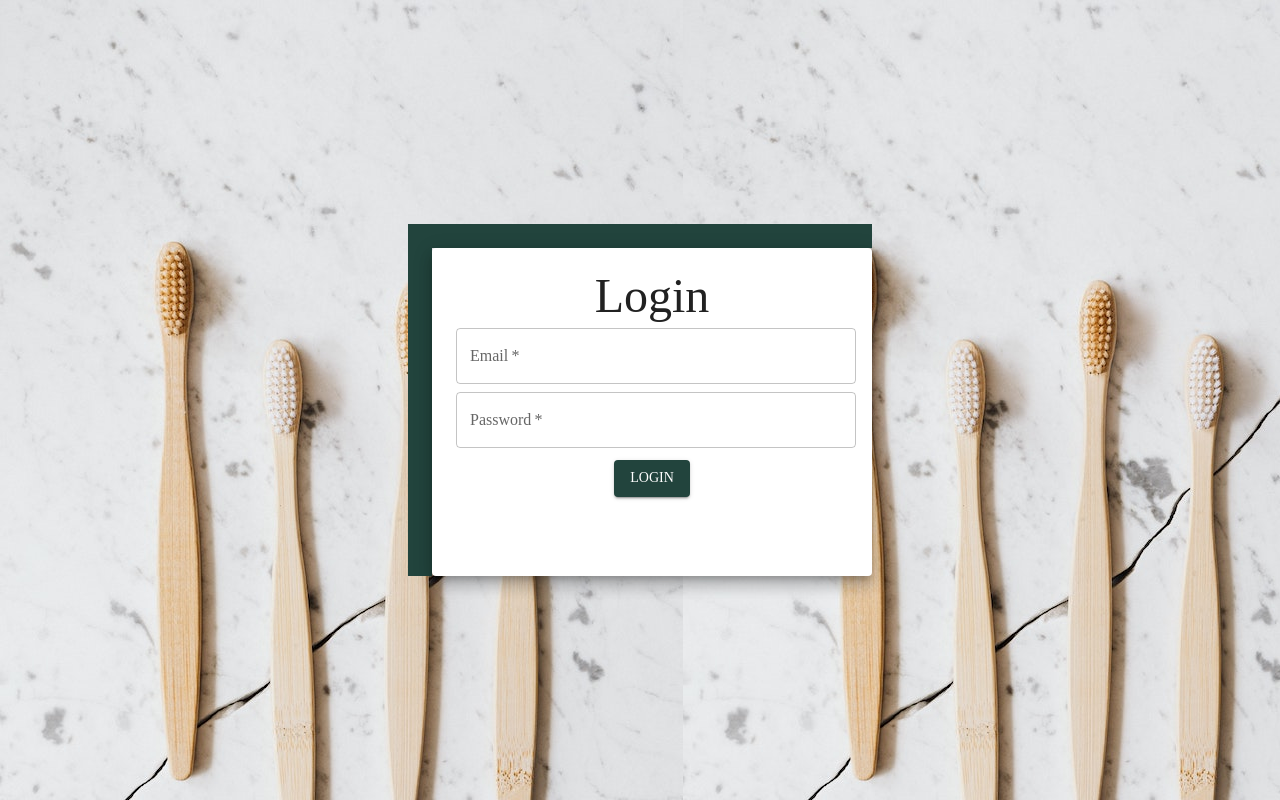
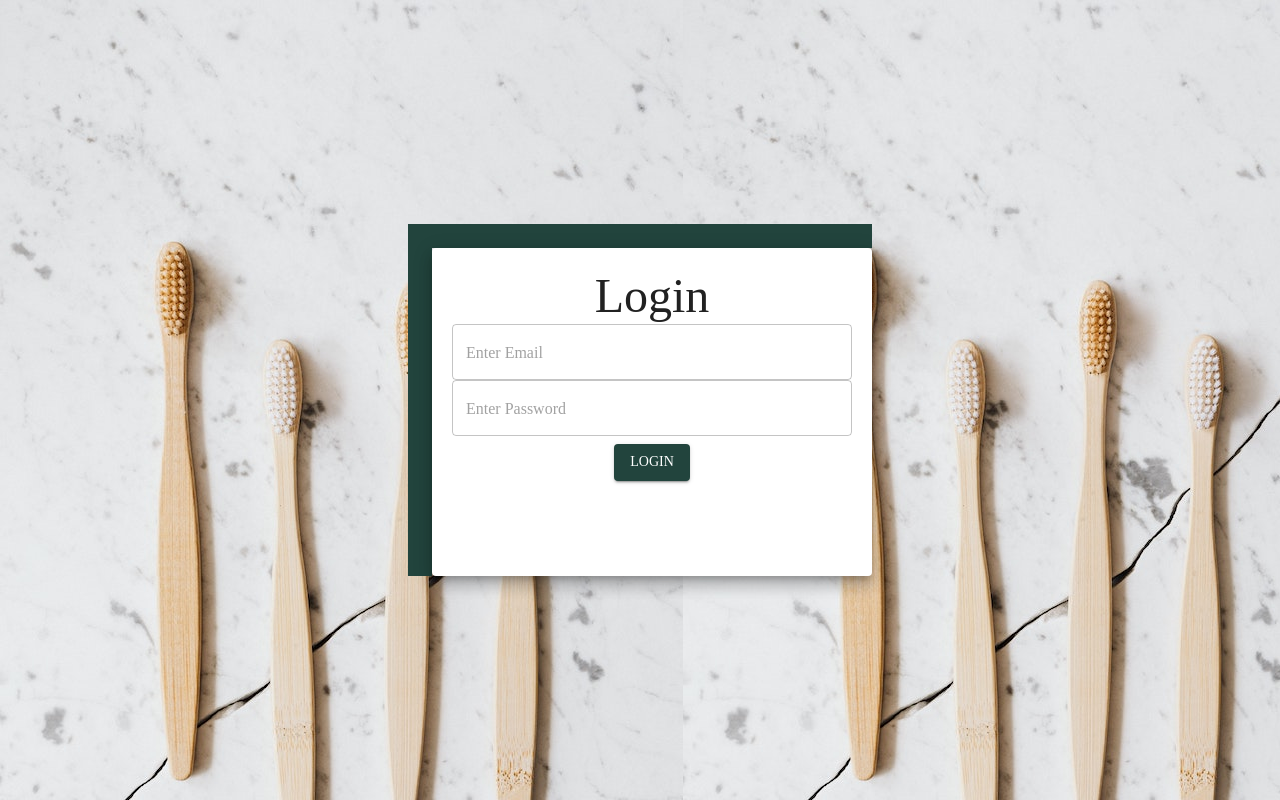
Before and after one commit to Dentismo/t-3, a React (Create React App) app in the folder client/: page /login in a window 1280 px wide. Built offline with nearby package versions, Linux system fonts and the light colour scheme.

Commit message:
#24 Improve validation checker with formik

```diff
--- a/client/package.json
+++ b/client/package.json
@@ -15,6 +15,7 @@
     "@types/react": "^18.0.24",
     "@types/react-dom": "^18.0.8",
     "dotenv": "^16.0.3",
+    "formik": "^2.2.9",
     "moment": "^2.29.4",
     "notistack": "^2.0.8",
     "react": "^18.2.0",
@@ -24,7 +25,8 @@
     "react-router-dom": "^6.4.3",
     "react-scripts": "5.0.1",
     "typescript": "^4.8.4",
-    "web-vitals": "^2.1.4"
+    "web-vitals": "^2.1.4",
+    "yup": "^0.32.11"
   },
   "scripts": {
     "start": "react-scripts start",
--- a/client/src/components/LoginForm.tsx
+++ b/client/src/components/LoginForm.tsx
@@ -1,11 +1,21 @@
 import { ThemeProvider } from "@emotion/react";
 import { Button, createTheme, Grid, Paper, TextField, Typography } from "@mui/material";
-import { useState } from "react";
+import { useFormik } from "formik";
+import { useNavigate } from "react-router-dom";
+import * as Yup from "yup";
+
 
 const paperStyle = {padding: 20, height: '18rem', width: '25rem'}
 const textStyle = {margin: 4}
 
-const theme = createTheme({
+const styles = {
+    form: {
+        display: 'flex',
+        flexDirection: 'column' as 'column'
+    }
+}
+
+const theme = createTheme(  {
     typography: {
         fontFamily: [
             '-Playfair-Display'
@@ -13,33 +23,65 @@ const theme = createTheme({
     },
 });
 
-function LoginForm() {
-    const[email, setEmail] = useState('');
-    const[password, setPassword] = useState('');
-    const[error, setError] = useState(false);
-    const[passwordError, setPasswordError] = useState(false);
+    function LoginForm() {
+        const navigate = useNavigate();
 
-    const loginClick = () => {
-        if(!email) {
-            setError(true);
-            return null;
-        }
-            setError(false);
-            return null;
+        const formik = useFormik({
+            initialValues: {
+                email: '',
+                password: ''
+            },
+            validationSchema: Yup.object({
+                email: Yup.string()
+                .email("Invalid Email")
+                .required("Required"),
 
-    };
+                password: Yup.string()
+                .required("Required")
+            }),
+            onSubmit: (values, {resetForm}) => {
+                if(values.email === 'ivan@gmail.com' && values.password === 'ivan123') {
+                    ///navigate("/dashboard")
+                    resetForm()
+                }
+            }
+        });
 
     return (
         <ThemeProvider theme={theme}>
         <Grid textAlign='center'>
             <Paper elevation={10} style={paperStyle}>
                 <Grid textAlign='center'>
-
                     <Typography variant='h3'>Login</Typography>
                 </Grid>
-                <TextField style={textStyle} label='Email' placeholder="Enter Email" fullWidth required value={email} error={error} name='email' onChange={(e) => setEmail(e.target.value)}></TextField>
-                <TextField style={textStyle} label='Password' placeholder="Enter Password" type='password' fullWidth required value={password} error={error} name='password' onChange={(e) => setPassword(e.target.value) }></TextField>
-                <Button onClick={loginClick} type='submit' color='primary' variant='contained' style={{margin: '8px 0', backgroundColor: '#22443d'}} >Login</Button>
+                <form onSubmit={formik.handleSubmit}>
+                    <div style={styles.form}>
+                        <TextField
+                            id='email'
+                            name='email'
+                            type='email'
+                            variant='outlined'
+                            error={formik.touched.email}
+                            placeholder="Enter Email"
+                            onBlur={formik.handleBlur}
+                            onChange={formik.handleChange}
+                            value={formik.values.email}>
+                        </TextField>
+                        {formik.touched.email && formik.errors.email ? <span style={{color: 'red', fontFamily: '-Playfair-Display', textAlign: "left"}}>{formik.errors.email}</span> : null}
+                        <TextField
+                            id='password'
+                            name='password'
+                            type='password'
+                            error={formik.touched.password}
+                            placeholder="Enter Password"
+                            onBlur={formik.handleBlur}
+                            onChange={formik.handleChange}
+                            value={formik.values.password}>
+                        </TextField>
+                        {formik.touched.password && formik.errors.password ? <span style={{color: 'red', fontFamily: '-Playfair-Display', textAlign: "left"}}>{formik.errors.password}</span> : null}
+                    </div>
+                    <Button type='submit' color='primary' variant='contained' style={{margin: '8px 0', backgroundColor: '#22443d'}} >Login</Button>
+                </form>
             </Paper>
         </Grid>
         </ThemeProvider>
```
Also changed, not shown: 1 other file (tests, documents, lock files or other folders).
